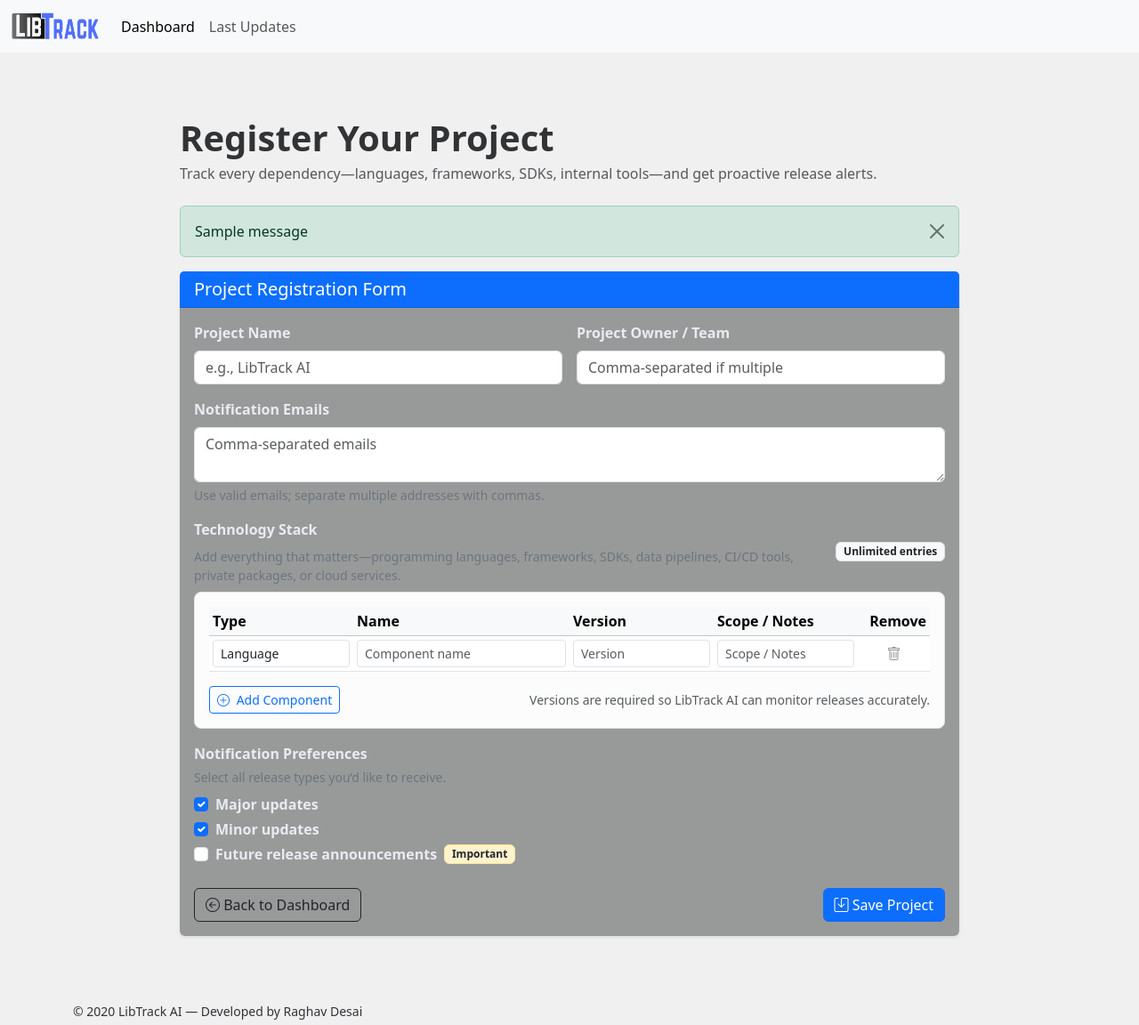
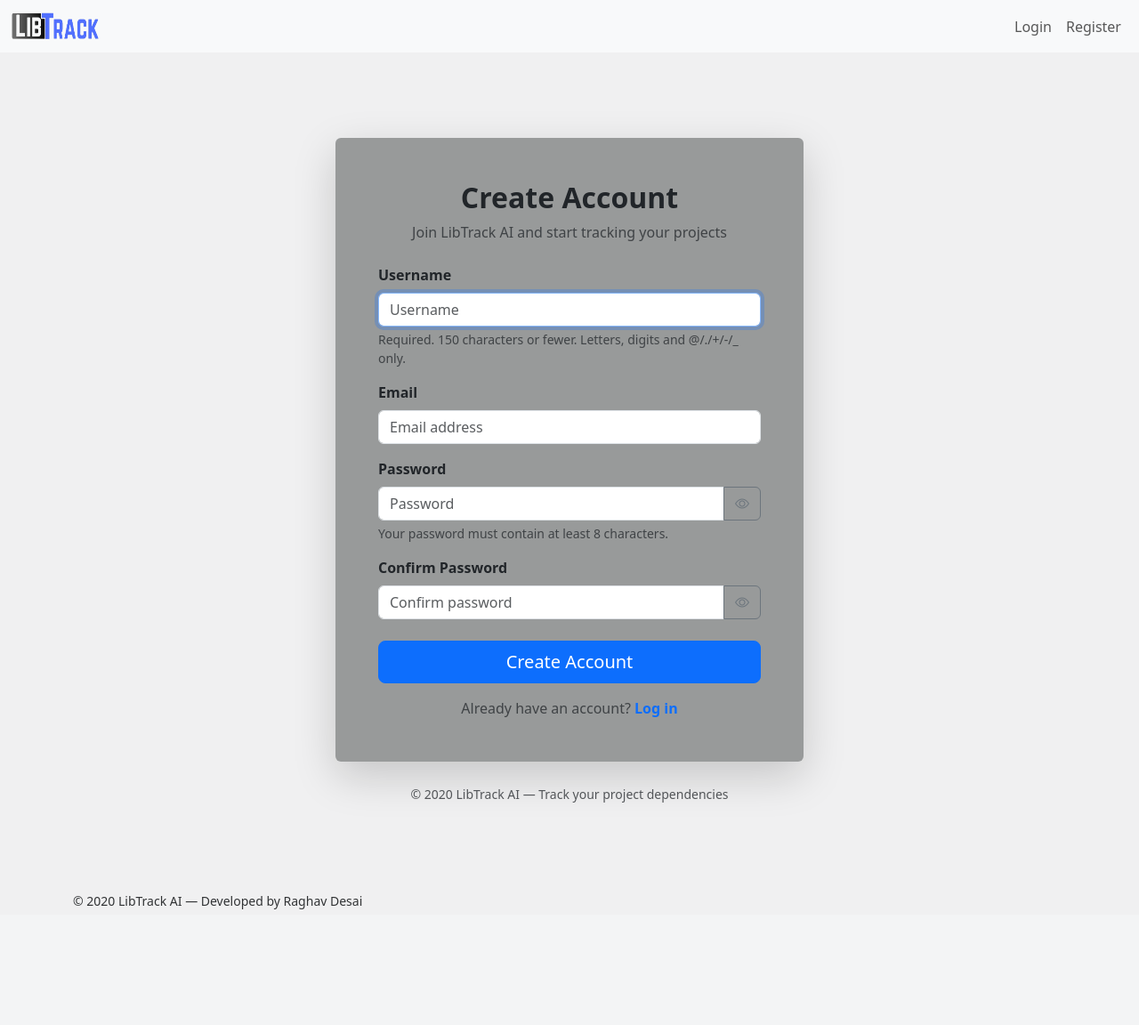
Before and after one commit to RaghavRD/library_tracker, a Django app: template tracker/templates/tracker/register.html in a window 1280 px wide. Shown: the whole page at 89% size. After the commit the page ends 1022 px from the top, so only its background shows below. Run offline with Django 5.2, Linux system fonts and the light colour scheme; tables that the repository leaves empty hold one stand-in row (values such as "Sample post"); the template is opened without the code that fills it: values that come from a table or form of the project are taken from there, most other values are stand-ins (such as "Sample title", 1, 10 or a date in 2020); one stand-in notice (Sample message) is shown.

Commit message:
authentication added in project

```diff
--- a/libtrack_ai/settings.py
+++ b/libtrack_ai/settings.py
@@ -70,3 +70,8 @@ STATICFILES_DIRS = [
 
 DEFAULT_AUTO_FIELD = "django.db.models.BigAutoField"
 STATIC_ROOT = BASE_DIR / "staticfiles"
+
+# Authentication settings
+LOGIN_URL = "/tracker/login/"
+LOGIN_REDIRECT_URL = "/tracker/dashboard/"
+LOGOUT_REDIRECT_URL = "/tracker/login/"
--- a/libtrack_ai/urls.py
+++ b/libtrack_ai/urls.py
@@ -5,7 +5,7 @@ from django.conf import settings
 
 urlpatterns = [
     path("admin/", admin.site.urls),
-    path("", RedirectView.as_view(url="/tracker/dashboard/", permanent=False)),
+    path("", RedirectView.as_view(url="/tracker/login/", permanent=False)),
     path("tracker/", include("tracker.urls")),
 ]
 
--- /dev/null
+++ b/tracker/forms.py
@@ -0,0 +1,67 @@
+from django import forms
+from django.contrib.auth.forms import AuthenticationForm, UserCreationForm
+from django.contrib.auth.models import User
+
+
+class LoginForm(AuthenticationForm):
+    """Custom login form with Bootstrap styling."""
+
+    username = forms.CharField(
+        widget=forms.TextInput(attrs={
+            'class': 'form-control',
+            'placeholder': 'Username',
+            'autofocus': True
+        })
+    )
+    password = forms.CharField(
+        widget=forms.PasswordInput(attrs={
+            'class': 'form-control',
+            'placeholder': 'Password'
+        })
+    )
+
+
+class RegistrationForm(UserCreationForm):
+    """Custom registration form with email and Bootstrap styling."""
+
+    email = forms.EmailField(
+        required=True,
+        widget=forms.EmailInput(attrs={
+            'class': 'form-control',
+            'placeholder': 'Email address'
+        })
+    )
+
+    class Meta:
+        model = User
+        fields = ('username', 'email', 'password1', 'password2')
+        widgets = {
+            'username': forms.TextInput(attrs={
+                'class': 'form-control',
+                'placeholder': 'Username',
+                'autofocus': True
+            }),
+        }
+
+    def __init__(self, *args, **kwargs):
+        super().__init__(*args, **kwargs)
+        # Add Bootstrap classes to password fields
+        self.fields['password1'].widget.attrs.update({
+            'class': 'form-control',
+            'placeholder': 'Password'
+        })
+        self.fields['password2'].widget.attrs.update({
+            'class': 'form-control',
+            'placeholder': 'Confirm password'
+        })
+
+        # Update help text to be more concise
+        self.fields['username'].help_text = 'Required. 150 characters or fewer. Letters, digits and @/./+/-/_ only.'
+        self.fields['password1'].help_text = 'Your password must contain at least 8 characters.'
+
+    def save(self, commit=True):
+        user = super().save(commit=False)
+        user.email = self.cleaned_data['email']
+        if commit:
+            user.save()
+        return user
--- a/tracker/templates/base.html
+++ b/tracker/templates/base.html
@@ -43,14 +43,42 @@
         <span class="navbar-toggler-icon"></span>
       </button>
       <div class="collapse navbar-collapse" id="navbarNav">
-        <ul class="navbar-nav">
+        <ul class="navbar-nav me-auto">
+          {% if user.is_authenticated %}
           <li class="nav-item">
-            <a class="nav-link active" aria-current="page" href="{% url 'dashboard' %}">Dashboard</a>
+            <a class="nav-link {% if request.resolver_match.url_name == 'dashboard' %}active{% endif %}"
+              aria-current="page" href="{% url 'dashboard' %}">Dashboard</a>
           </li>
-          <!-- if we are in the register page, then show only Dashboard button -->
           <li class="nav-item">
-            <a class="nav-link" href="{% url 'updateHistory' %}">Last Updates</a>
+            <a class="nav-link {% if request.resolver_match.url_name == 'updateHistory' %}active{% endif %}"
+              href="{% url 'updateHistory' %}">Last Updates</a>
           </li>
+          {% endif %}
+        </ul>
+        <ul class="navbar-nav ms-auto">
+          {% if user.is_authenticated %}
+          <li class="nav-item dropdown">
+            <a class="nav-link dropdown-toggle" href="#" id="userDropdown" role="button" data-bs-toggle="dropdown"
+              aria-expanded="false">
+              <i class="bi bi-person-circle me-1"></i>
+              {{ user.username }}
+            </a>
+            <ul class="dropdown-menu dropdown-menu-end" aria-labelledby="userDropdown">
+              <li>
+                <a class="dropdown-item bg-primary-subtle px-3" href="{% url 'logout' %}">
+                  <i class="bi bi-box-arrow-right me-2"></i>Logout
+                </a>
+              </li>
+            </ul>
+          </li>
+          {% else %}
+          <li class="nav-item">
+            <a class="nav-link" href="{% url 'login' %}">Login</a>
+          </li>
+          <li class="nav-item">
+            <a class="nav-link" href="{% url 'register' %}">Register</a>
+          </li>
+          {% endif %}
         </ul>
       </div>
     </div>
--- a/tracker/templates/tracker/register.html
+++ b/tracker/templates/tracker/register.html
@@ -1,143 +1,127 @@
 {% extends "base.html" %}
 
-{% block title %}Register Project – LibTrack AI{% endblock %}
+{% block title %}LibTrack AI – Register{% endblock %}
 
 {% block content %}
-<div class="container py-4" style="max-width: 900px;">
-  <div class="mb-4">
-    <h1 class="fw-semibold mb-1">Register Your Project</h1>
-    <p class="text-muted mb-0">
-      Track every dependency—languages, frameworks, SDKs, internal tools—and get proactive release alerts.
-    </p>
-  </div>
+<div class="container py-5" style="max-width: 550px;">
 
+  <!-- 🔹 Toast Container (Top-right corner) -->
+  <div class="toast-container position-fixed top-0 end-0 p-3" style="z-index: 1080">
     {% if messages %}
     {% for m in messages %}
-      <div class="alert alert-{{ m.tags }} alert-dismissible fade show" role="alert">
+    <div
+      class="toast align-items-center text-white {% if m.tags == 'success' %}bg-success{% elif m.tags == 'error' %}bg-danger{% elif m.tags == 'warning' %}bg-warning text-dark{% else %}bg-info{% endif %} border-0 mb-2"
+      role="alert" aria-live="assertive" aria-atomic="true" data-bs-delay="5000">
+      <div class="d-flex">
+        <div class="toast-body">
           {{ m }}
-        <button type="button" class="btn-close" data-bs-dismiss="alert" aria-label="Close"></button>
+        </div>
+        <button type="button" class="btn-close btn-close-white me-2 m-auto" data-bs-dismiss="toast"
+          aria-label="Close"></button>
+      </div>
     </div>
     {% endfor %}
     {% endif %}
+  </div>
 
-  <div class="card border-0 shadow-sm">
-    <div class="card-header bg-primary text-white">
-      <h5 class="mb-0">Project Registration Form</h5>
+  <!-- 🔹 Registration Card -->
+  <div class="card border-0 shadow-lg">
+    <div class="card-body p-5">
+      <div class="text-center mb-4">
+        <h2 class="fw-bold text-dark mb-2">Create Account</h2>
+        <p class="text-muted">Join LibTrack AI and start tracking your projects</p>
       </div>
-    <div class="card-body">
-      <form method="post" action="{% url 'register_project' %}">
+
+      <form method="post" novalidate>
         {% csrf_token %}
 
-        <div class="row g-3">
-          <div class="col-md-6">
-            <label for="project_name" class="form-label fw-semibold">Project Name</label>
-            <input type="text" class="form-control" id="project_name" name="project_name" placeholder="e.g., LibTrack AI" required />
+        <div class="mb-3">
+          <label for="{{ form.username.id_for_label }}" class="form-label text-dark fw-semibold">Username</label>
+          {{ form.username }}
+          {% if form.username.errors %}
+          <div class="text-danger small mt-1">
+            {% for error in form.username.errors %}
+            {{ error }}
+            {% endfor %}
+          </div>
+          {% else %}
+          <div class="form-text small">{{ form.username.help_text }}</div>
+          {% endif %}
         </div>
 
-          <div class="col-md-6">
-            <label for="developer_names" class="form-label fw-semibold">Project Owner / Team</label>
-            <input type="text" class="form-control" id="developer_names" name="developer_names" placeholder="Comma-separated if multiple" required />
+        <div class="mb-3">
+          <label for="{{ form.email.id_for_label }}" class="form-label text-dark fw-semibold">Email</label>
+          {{ form.email }}
+          {% if form.email.errors %}
+          <div class="text-danger small mt-1">
+            {% for error in form.email.errors %}
+            {{ error }}
+            {% endfor %}
+          </div>
+          {% endif %}
         </div>
 
-          <div class="col-md-12">
-            <label for="developer_emails" class="form-label fw-semibold">Notification Emails</label>
-            <textarea class="form-control" id="developer_emails" name="developer_emails" rows="2" placeholder="Comma-separated emails" required></textarea>
-            <div class="form-text text-secondary">Use valid emails; separate multiple addresses with commas.</div>
+        <div class="mb-3">
+          <label for="{{ form.password1.id_for_label }}" class="form-label text-dark fw-semibold">Password</label>
+          <div class="input-group">
+            {{ form.password1 }}
+            <button class="btn btn-outline-secondary" type="button" id="togglePassword1">
+              <i class="bi bi-eye" id="togglePassword1Icon"></i>
+            </button>
+          </div>
+          {% if form.password1.errors %}
+          <div class="text-danger small mt-1">
+            {% for error in form.password1.errors %}
+            {{ error }}
+            {% endfor %}
+          </div>
+          {% else %}
+          <div class="form-text small">{{ form.password1.help_text }}</div>
+          {% endif %}
         </div>
 
-          <div class="col-12">
-            <div class="d-flex justify-content-between align-items-center mb-2">
-              <div>
-                <span class="form-label fw-semibold d-block">Technology Stack</span>
-                <p class="text-secondary small mb-0">
-                  Add everything that matters—programming languages, frameworks, SDKs, data pipelines, CI/CD tools, private packages, or cloud services.
+        <div class="mb-4">
+          <label for="{{ form.password2.id_for_label }}" class="form-label text-dark fw-semibold">Confirm
+            Password</label>
+          <div class="input-group">
+            {{ form.password2 }}
+            <button class="btn btn-outline-secondary" type="button" id="togglePassword2">
+              <i class="bi bi-eye" id="togglePassword2Icon"></i>
+            </button>
+          </div>
+          {% if form.password2.errors %}
+          <div class="text-danger small mt-1">
+            {% for error in form.password2.errors %}
+            {{ error }}
+            {% endfor %}
+          </div>
+          {% endif %}
+        </div>
+
+        {% if form.non_field_errors %}
+        <div class="alert alert-danger" role="alert">
+          {{ form.non_field_errors.0 }}
+        </div>
+        {% endif %}
+
+        <div class="d-grid mb-3">
+          <button type="submit" class="btn btn-primary btn-lg">Create Account</button>
+        </div>
+
+        <div class="text-center">
+          <p class="text-muted mb-0">
+            Already have an account?
+            <a href="{% url 'login' %}" class="text-primary fw-semibold text-decoration-none">Log in</a>
           </p>
         </div>
-              <span class="badge bg-light text-dark border">Unlimited entries</span>
-            </div>
-
-            <div
-              class="stack-builder border rounded-3 p-3 bg-light-subtle"
-              data-builder-id="register-stack"
-              data-datalist-id="stackComponentTypes"
-              data-initial-rows='[{"category":"Language"}]'
-              data-min-rows="1"
-            >
-              <div class="table-responsive">
-                <table class="table table-sm align-middle mb-0">
-                  <thead class="table-light">
-                    <tr>
-                      <th style="width: 20%">Type</th>
-                      <th style="width: 30%">Name</th>
-                      <th style="width: 20%">Version</th>
-                      <th style="width: 20%">Scope / Notes</th>
-                      <th style="width: 10%" class="text-end">Remove</th>
-                    </tr>
-                  </thead>
-                  <tbody class="stack-builder-body"></tbody>
-                </table>
-              </div>
-              <div class="d-flex flex-column flex-md-row justify-content-between align-items-md-center gap-2 mt-3">
-                <button type="button" class="btn btn-outline-primary btn-sm stack-builder-add">
-                  <i class="bi bi-plus-circle me-1"></i> Add Component
-                </button>
-                <small class="text-muted">Versions are required so LibTrack AI can monitor releases accurately.</small>
-              </div>
-            </div>
-            <datalist id="stackComponentTypes">
-              <option value="Language"></option>
-              <option value="Programming Language"></option>
-              <option value="Framework"></option>
-              <option value="Library"></option>
-              <option value="SDK"></option>
-              <option value="Package"></option>
-              <option value="Module"></option>
-              <option value="Tool"></option>
-              <option value="Service"></option>
-              <option value="Dependency"></option>
-            </datalist>
-          </div>
-
-          <div class="col-md-6">
-            <span class="form-label fw-semibold d-block mb-1">Notification Preferences</span>
-            <p class="text-secondary small mb-2">Select all release types you’d like to receive.</p>
-            <div class="form-check mb-1">
-              <input class="form-check-input" type="checkbox" name="notification_types" id="notify_major" value="major" checked />
-              <label class="form-check-label" for="notify_major">Major updates</label>
-            </div>
-            <div class="form-check mb-1">
-              <input class="form-check-input" type="checkbox" name="notification_types" id="notify_minor" value="minor" checked />
-              <label class="form-check-label" for="notify_minor">Minor updates</label>
-            </div>
-            <div class="form-check">
-              <input class="form-check-input" type="checkbox" name="notification_types" id="notify_future" value="future" />
-              <label class="form-check-label d-flex align-items-center gap-2" for="notify_future">
-                <span>Future release announcements</span>
-                <span
-                  class="badge text-dark bg-warning-subtle border border-warning-subtle"
-                  role="button"
-                  tabindex="0"
-                  data-bs-toggle="tooltip"
-                  data-bs-placement="top"
-                  title="We’ll alert you when official maintainers announce upcoming releases."
-                >
-                  Important
-                </span>
-              </label>
-            </div>
+      </form>
     </div>
   </div>
 
-        <div class="d-flex justify-content-between mt-4">
-          <a href="{% url 'dashboard' %}" class="btn btn-outline-dark">
-            <i class="bi bi-arrow-left-circle"></i> Back to Dashboard
-          </a>
-          <button type="submit" class="btn btn-primary">
-            <i class="bi bi-save"></i> Save Project
-          </button>
-        </div>
-      </form>
-    </div>
+  <div class="text-center mt-4">
+    <small class="text-muted">
+      © {{ now|date:"Y" }} LibTrack AI — Track your project dependencies
+    </small>
   </div>
 </div>
 {% endblock %}
@@ -145,10 +129,39 @@
 {% block extra_scripts %}
 <script>
   document.addEventListener("DOMContentLoaded", function () {
-    const tooltipTriggerList = [].slice.call(document.querySelectorAll('[data-bs-toggle="tooltip"]'));
-    tooltipTriggerList.forEach(function (tooltipTriggerEl) {
-      new bootstrap.Tooltip(tooltipTriggerEl);
+    const toastElList = [].slice.call(document.querySelectorAll(".toast"));
+    toastElList.forEach(function (toastEl) {
+      const t = new bootstrap.Toast(toastEl);
+      t.show();
     });
+
+    // Toggle password visibility for password1
+    const togglePassword1 = document.getElementById('togglePassword1');
+    const password1Field = document.getElementById('{{ form.password1.id_for_label }}');
+    const toggleIcon1 = document.getElementById('togglePassword1Icon');
+
+    if (togglePassword1 && password1Field) {
+      togglePassword1.addEventListener('click', function () {
+        const type = password1Field.getAttribute('type') === 'password' ? 'text' : 'password';
+        password1Field.setAttribute('type', type);
+        toggleIcon1.classList.toggle('bi-eye');
+        toggleIcon1.classList.toggle('bi-eye-slash');
+      });
+    }
+
+    // Toggle password visibility for password2
+    const togglePassword2 = document.getElementById('togglePassword2');
+    const password2Field = document.getElementById('{{ form.password2.id_for_label }}');
+    const toggleIcon2 = document.getElementById('togglePassword2Icon');
+
+    if (togglePassword2 && password2Field) {
+      togglePassword2.addEventListener('click', function () {
+        const type = password2Field.getAttribute('type') === 'password' ? 'text' : 'password';
+        password2Field.setAttribute('type', type);
+        toggleIcon2.classList.toggle('bi-eye');
+        toggleIcon2.classList.toggle('bi-eye-slash');
+      });
+    }
   });
 </script>
 {% endblock %}
--- a/tracker/urls.py
+++ b/tracker/urls.py
@@ -2,6 +2,9 @@ from django.urls import path
 from . import views
 
 urlpatterns = [
+    path("login/", views.login_view, name="login"),
+    path("logout/", views.logout_view, name="logout"),
+    path("register/", views.register_view, name="register"),
     path("dashboard/", views.dashboard, name="dashboard"),
     # path("register/", views.register_project, name="register_project"),
     path("update-history/", views.updateHistory, name="updateHistory"),
```
Also changed, not shown: tracker/templates/tracker/login.html (added, +117 -0 lines), tracker/views.py (+66 -0 lines). Lines whose indentation alone changed are shown as unchanged.
